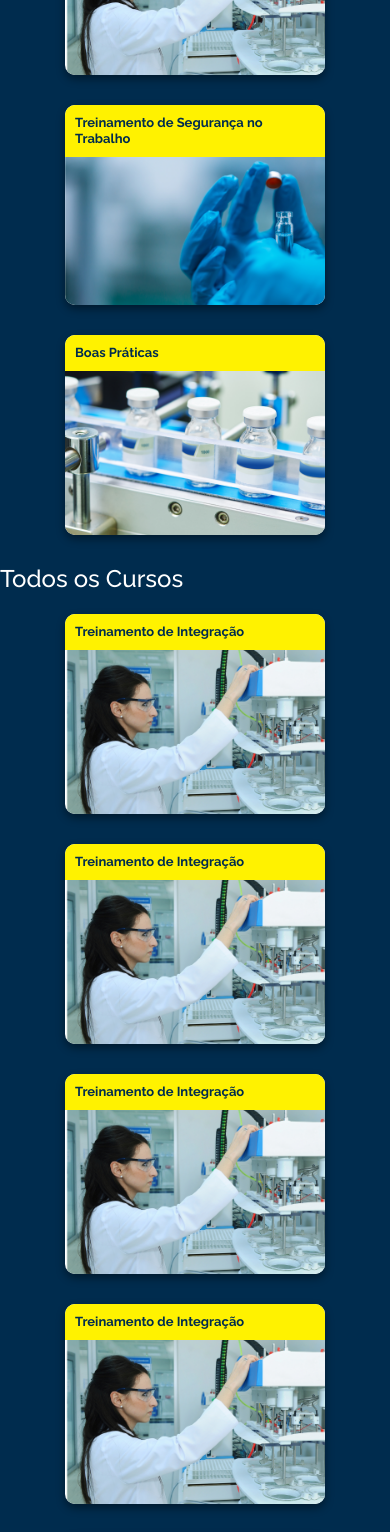
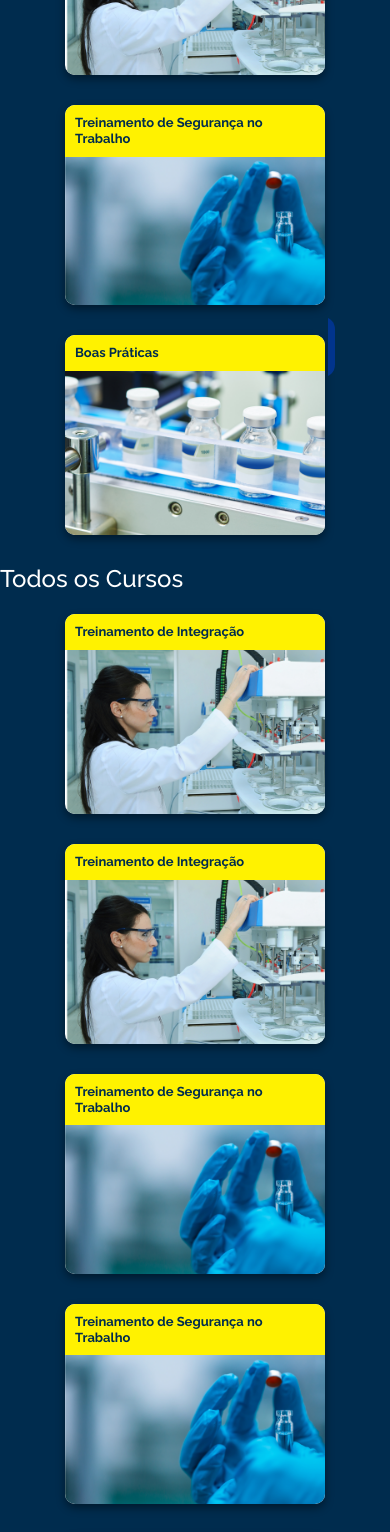
Before and after one commit to Gi09/SolvingGroup, an Angular app in the folder Plataforma_Training/: page /home in a window 390 px wide. Shown: the part 432-1964 px from the top of the page. Built offline with nearby package versions, Linux system fonts and the light colour scheme; data requests are answered from the project's data file.

Commit message:
ajeitando o layout do  chatbot nas telas

```diff
--- a/Plataforma_Training/src/app/components/login/login.component.css
+++ b/Plataforma_Training/src/app/components/login/login.component.css
@@ -88,3 +88,25 @@
   color: white;
   margin-top: 10px;
 }
+
+  /* Contêiner do Chatbot */
+.chatbot-container {
+    position: fixed; /* Fixado na posição especificada */
+    bottom: 20px;    /* Distância do canto inferior */
+    right: 20px;     /* Distância do canto direito */
+    width: 500px;    /* Largura do contêiner */
+    height: 470px;   /* Altura do contêiner */
+    border-radius: 10px; /* Bordas arredondadas */
+    overflow: hidden; /* Esconde partes excedentes do iframe */
+    z-index: 9999;    /* Garantir que o chatbot esteja acima de outros elementos */
+}
+
+/* Estilos Responsivos */
+@media (max-width: 768px) {
+    .chatbot-container {
+        width: 5cqb;  /* Ajusta largura em telas menores */
+        height: 400px; /* Altura menor em telas menores */
+        bottom: 10px; /* Ajusta a distância do rodapé */
+        right: 5%; /* Centraliza mais em telas pequenas */
+    }
+}
--- a/Plataforma_Training/src/app/components/login/login.component.html
+++ b/Plataforma_Training/src/app/components/login/login.component.html
@@ -1,10 +1,16 @@
 <head>
-<link rel="preconnect" href="https://fonts.googleapis.com">
-<link rel="preconnect" href="https://fonts.gstatic.com" crossorigin>
-<link href="https://fonts.googleapis.com/css2?family=Cairo:wght@200..1000&family=Raleway:ital,wght@0,100..900;1,100..900&family=Roboto:ital,wght@0,100;0,300;0,400;0,500;0,700;0,900;1,100;1,300;1,400;1,500;1,700;1,900&family=Space+Grotesk:wght@300..700&display=swap" rel="stylesheet">
+  <link rel="preconnect" href="https://fonts.googleapis.com" />
+  <link rel="preconnect" href="https://fonts.gstatic.com" crossorigin />
+  <link
+    href="https://fonts.googleapis.com/css2?family=Cairo:wght@200..1000&family=Raleway:ital,wght@0,100..900;1,100..900&family=Roboto:ital,wght@0,100;0,300;0,400;0,500;0,700;0,900;1,100;1,300;1,400;1,500;1,700;1,900&family=Space+Grotesk:wght@300..700&display=swap"
+    rel="stylesheet"
+  />
 </head>
 <body>
-  <h1>Bem-vindo ao <strong>BeGenius</strong>, a plataforma de treinamentos da <strong>Eurofarma</strong>!</h1>
+  <h1>
+    Bem-vindo ao <strong>BeGenius</strong>, a plataforma de treinamentos da
+    <strong>Eurofarma</strong>!
+  </h1>
   <div class="welcome-message">
     <div class="container-login">
       <form (submit)="onLogin()">
@@ -40,4 +46,12 @@
     </div>
     <h3>By Solv!ng</h3>
   </div>
+
+  <div class="chatbot-container">
+    <iframe
+      src="../.././../assets/ChatBot_Genius/chat.html"
+      style="width: 100%; height: 100%; border: none"
+    >
+    </iframe>
+  </div>
 </body>
--- a/Plataforma_Training/src/app/components/modulos/modulos.component.css
+++ b/Plataforma_Training/src/app/components/modulos/modulos.component.css
@@ -36,6 +36,29 @@
   h1{
     margin: 10px;
   }
+
+
+  /* Contêiner do Chatbot */
+.chatbot-container {
+    position: fixed; /* Fixado na posição especificada */
+    bottom: 20px;    /* Distância do canto inferior */
+    right: 20px;     /* Distância do canto direito */
+    width: 500px;    /* Largura do contêiner */
+    height: 470px;   /* Altura do contêiner */
+    border-radius: 10px; /* Bordas arredondadas */
+    overflow: hidden; /* Esconde partes excedentes do iframe */
+    z-index: 9999;    /* Garantir que o chatbot esteja acima de outros elementos */
+}
+
+/* Estilos Responsivos */
+@media (max-width: 768px) {
+    .chatbot-container {
+        width: 5cqb;  /* Ajusta largura em telas menores */
+        height: 400px; /* Altura menor em telas menores */
+        bottom: 10px; /* Ajusta a distância do rodapé */
+        right: 5%; /* Centraliza mais em telas pequenas */
+    }
+}
 
   p{
     margin: 10px;
--- a/Plataforma_Training/src/app/components/modulos/modulos.component.html
+++ b/Plataforma_Training/src/app/components/modulos/modulos.component.html
@@ -63,8 +63,13 @@
       </button>
     </div>
 
-  <!-- ChatBot -->
-  <iframe src="../.././../assets/ChatBot_Genius/chat.html" style="width: 100%; height: 400px; border: none;"></iframe>
+      <div class="chatbot-container">
+        <iframe
+          src="../.././../assets/ChatBot_Genius/chat.html"
+          style="width: 100%; height: 100%; border: none"
+        >
+        </iframe>
+      </div>
 
   </div>
 </div>
--- a/Plataforma_Training/src/app/home/home.component.css
+++ b/Plataforma_Training/src/app/home/home.component.css
@@ -18,6 +18,7 @@
     height: 150%;
     margin: 0;
 
+
 }
 
 h2{
@@ -32,6 +33,7 @@
     margin: 0 auto;
 }
 
+ /* Ajuste conforme necessário *
 /* Cabeçalho */
 /* .header {
     text-align: center;
@@ -119,3 +121,25 @@
     background-color: rgb(255, 242, 0);
       font-family: "Raleway", sans-serif;    /* Bordas arredondadas *//* Remove margens extras */
 }
+
+/* Contêiner do Chatbot */
+.chatbot-container {
+    position: fixed; /* Fixado na posição especificada */
+    bottom: 20px;    /* Distância do canto inferior */
+    right: 20px;     /* Distância do canto direito */
+    width: 500px;    /* Largura do contêiner */
+    height: 470px;   /* Altura do contêiner */
+    border-radius: 10px; /* Bordas arredondadas */
+    overflow: hidden; /* Esconde partes excedentes do iframe */
+    z-index: 9999;    /* Garantir que o chatbot esteja acima de outros elementos */
+}
+
+/* Estilos Responsivos */
+@media (max-width: 768px) {
+    .chatbot-container {
+        width: 5cqb;  /* Ajusta largura em telas menores */
+        height: 400px; /* Altura menor em telas menores */
+        bottom: 10px; /* Ajusta a distância do rodapé */
+        right: 5%; /* Centraliza mais em telas pequenas */
+    }
+}
--- a/Plataforma_Training/src/app/home/home.component.html
+++ b/Plataforma_Training/src/app/home/home.component.html
@@ -41,7 +41,9 @@
               >
                 <div class="curso-card-image">
                   <img [src]="item.imagem" alt="Curso {{ i + 1 }}" />
-                  <h5 class="card-title"><strong>{{ item.titulo }}</strong></h5>
+                  <h5 class="card-title">
+                    <strong>{{ item.titulo }}</strong>
+                  </h5>
                 </div>
               </a>
             </div>
@@ -65,7 +67,9 @@
               >
                 <div class="curso-card-image">
                   <img [src]="item.imagem" alt="Curso {{ i + 1 }}" />
-                  <h5 class="card-title"><strong>{{ item.titulo }}</strong></h5>
+                  <h5 class="card-title">
+                    <strong>{{ item.titulo }}</strong>
+                  </h5>
                 </div>
               </a>
             </div>
@@ -76,39 +80,23 @@
               >
                 <div class="curso-card-image">
                   <img [src]="item.imagem" alt="Curso {{ i + 1 }}" />
-                  <h5 class="card-title"><strong>{{ item.titulo }}</strong></h5>
-                </div>
-              </a>
-            </div>
-            <div class="curso-card">
-              <a
-                [routerLink]="['/treinamentos', item.id]"
-                class="curso-card-link"
-              >
-                <div class="curso-card-image">
-                  <img [src]="item.imagem" alt="Curso {{ i + 1 }}" />
-                  <h5 class="card-title"><strong>{{ item.titulo }}</strong></h5>
-                </div>
-              </a>
-            </div>
-            <div class="curso-card">
-              <a
-                [routerLink]="['/treinamentos', item.id]"
-                class="curso-card-link"
-              >
-                <div class="curso-card-image">
-                  <img [src]="item.imagem" alt="Curso {{ i + 1 }}" />
-                  <h5 class="card-title"><strong>{{ item.titulo }}</strong></h5>
+                  <h5 class="card-title">
+                    <strong>{{ item.titulo }}</strong>
+                  </h5>
                 </div>
               </a>
             </div>
           </ng-container>
         </div>
+        <!-- ChatBot -->
+      </div>
+      <div class="chatbot-container">
+        <iframe
+          src="../.././../assets/ChatBot_Genius/chat.html"
+          style="width: 100%; height: 100%; border: none"
+        >
+        </iframe>
       </div>
     </div>
-
-    <!-- ChatBot -->
-    <iframe src="../.././../assets/ChatBot_Genius/chat.html" style="width: 100%; height: 400px; border: none;"></iframe>
-
   </body>
 </html>
--- a/Plataforma_Training/src/assets/ChatBot_Genius/chat.html
+++ b/Plataforma_Training/src/assets/ChatBot_Genius/chat.html
@@ -9,7 +9,7 @@
 <body>
     <!-- Ícone flutuante do chat -->
     <div id="chat-icon" onclick="toggleChat()">
-        <img src="images/icone_chat.jpeg" alt="Chat Icon">
+        <img src="images\icone_chat.jpeg" alt="Chat Icon">
     </div>
 
     <!-- Container do chat (inicialmente oculto) -->
--- a/Plataforma_Training/src/assets/ChatBot_Genius/style.css
+++ b/Plataforma_Training/src/assets/ChatBot_Genius/style.css
@@ -11,7 +11,7 @@
     position: fixed;
     bottom: 15px;
     right: 20px;
-    width: 150px;
+    width: 90px;
     height: 80px;
     display: flex;
     justify-content: center;
```
Also changed, not shown: Plataforma_Training/src/assets/ChatBot_Genius/images/icone_chat2.png (added), Plataforma_Training/src/assets/ChatBot_Genius/images/icone_chat3.jpg (added).
